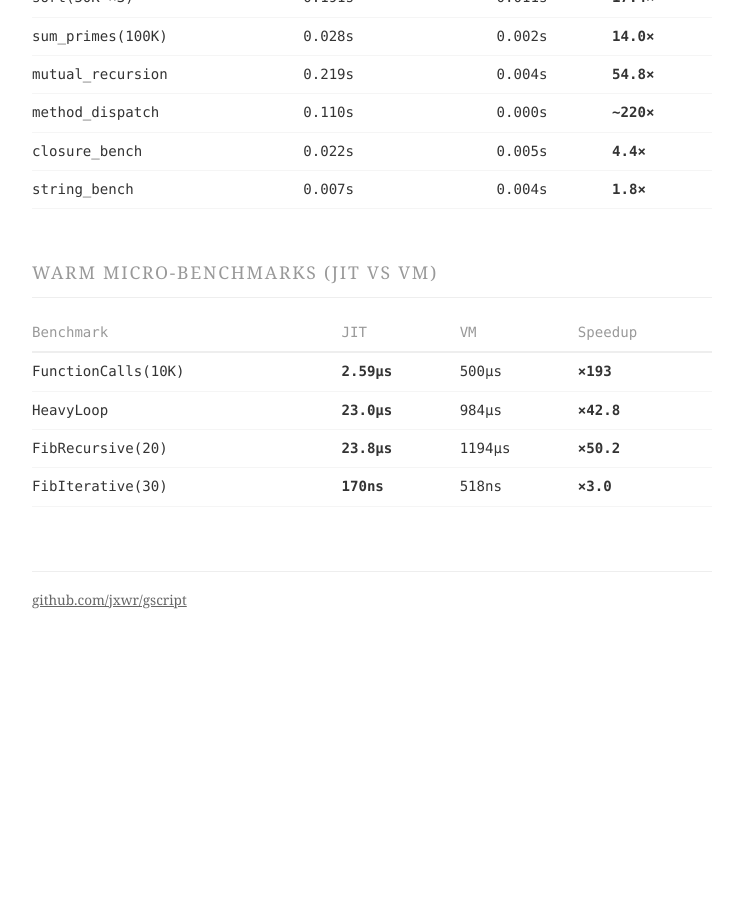
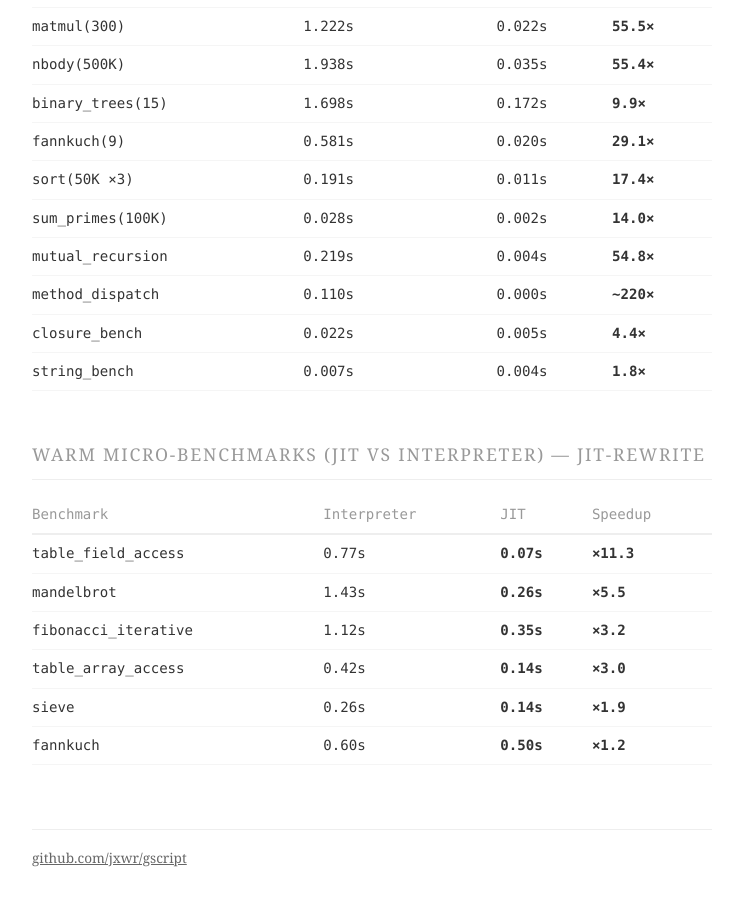
Before and after one commit to jxwr/gscript, a Jekyll site: the page docs/index.html, which Jekyll copies as it is, in a window 1280 px wide and 900 px high, scrolled down 3549 px. Shown: the whole window, without its empty margins (268-1011 px from the left). Built offline with Jekyll 4.4.1, drawn with Linux system fonts in a browser that asks for light colours; before the commit the page ends 4241 px from its top, so only the background shows below that; some of the changed text lies outside the part shown.

Commit message:
Update README + index.html for JIT rewrite results
README: new benchmark table (21 benchmarks, peak 11.3x),
trace-only architecture description, removed Method JIT section.
index.html: added Blog #18 "Eleven X", updated benchmark tables.

Co-Authored-By: Claude Opus 4.6 (1M context) <noreply@anthropic.com>

```diff
--- a/docs/index.html
+++ b/docs/index.html
@@ -90,6 +90,13 @@
 <p class="subtitle">Notes on building a JIT compiler for GScript.</p>
 
 <h2>Posts</h2>
+
+<div class="post">
+  <span class="date">March 2026</span>
+  <br>
+  <a href="18-eleven-x">Eleven X</a>
+  <p>Deleted 13K lines, wrote 7K. The new trace-only JIT hits 11.3x on field access, 5.5x on mandelbrot. Four-layer test framework with 136 tests from first principles. Seven one-line bugs that took a full rewrite to find.</p>
+</div>
 
 <div class="post">
   <span class="date">March 2026</span>
@@ -230,14 +237,16 @@
   <tr><td>string_bench</td><td>0.007s</td><td>0.004s</td><td>1.8&times;</td></tr>
 </table>
 
-<h2>Warm Micro-benchmarks (JIT vs VM)</h2>
+<h2>Warm Micro-benchmarks (JIT vs Interpreter) &mdash; jit-rewrite</h2>
 
 <table>
-  <tr><th>Benchmark</th><th>JIT</th><th>VM</th><th>Speedup</th></tr>
-  <tr><td>FunctionCalls(10K)</td><td><b>2.59&micro;s</b></td><td>500&micro;s</td><td><b>&times;193</b></td></tr>
-  <tr><td>HeavyLoop</td><td><b>23.0&micro;s</b></td><td>984&micro;s</td><td><b>&times;42.8</b></td></tr>
-  <tr><td>FibRecursive(20)</td><td><b>23.8&micro;s</b></td><td>1194&micro;s</td><td><b>&times;50.2</b></td></tr>
-  <tr><td>FibIterative(30)</td><td><b>170ns</b></td><td>518ns</td><td><b>&times;3.0</b></td></tr>
+  <tr><th>Benchmark</th><th>Interpreter</th><th>JIT</th><th>Speedup</th></tr>
+  <tr><td>table_field_access</td><td>0.77s</td><td><b>0.07s</b></td><td><b>&times;11.3</b></td></tr>
+  <tr><td>mandelbrot</td><td>1.43s</td><td><b>0.26s</b></td><td><b>&times;5.5</b></td></tr>
+  <tr><td>fibonacci_iterative</td><td>1.12s</td><td><b>0.35s</b></td><td><b>&times;3.2</b></td></tr>
+  <tr><td>table_array_access</td><td>0.42s</td><td><b>0.14s</b></td><td><b>&times;3.0</b></td></tr>
+  <tr><td>sieve</td><td>0.26s</td><td><b>0.14s</b></td><td><b>&times;1.9</b></td></tr>
+  <tr><td>fannkuch</td><td>0.60s</td><td><b>0.50s</b></td><td><b>&times;1.2</b></td></tr>
 </table>
 
 <footer>
```
Also changed, not shown: README.md.
